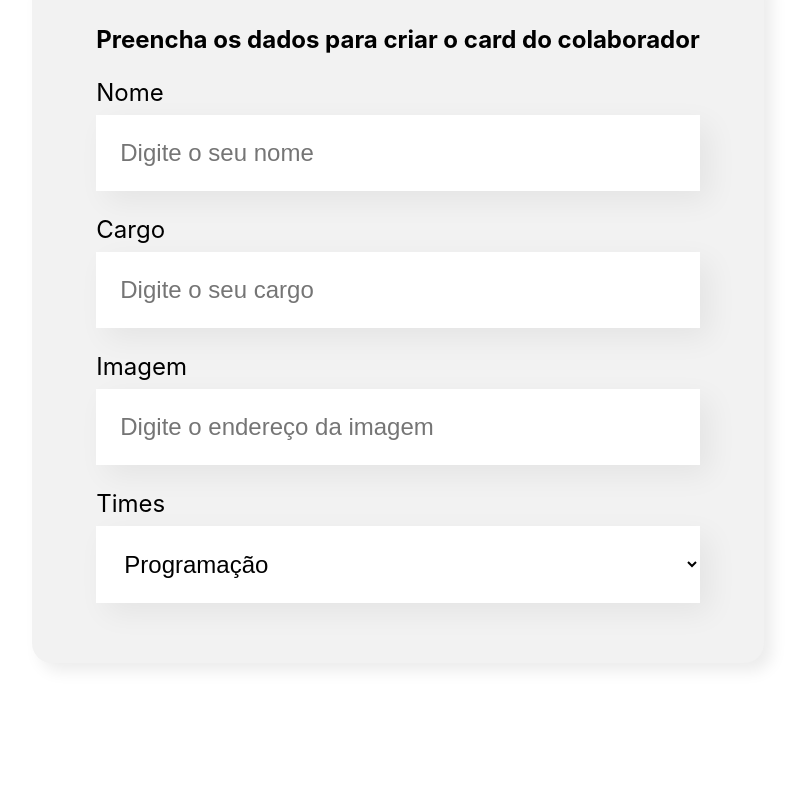
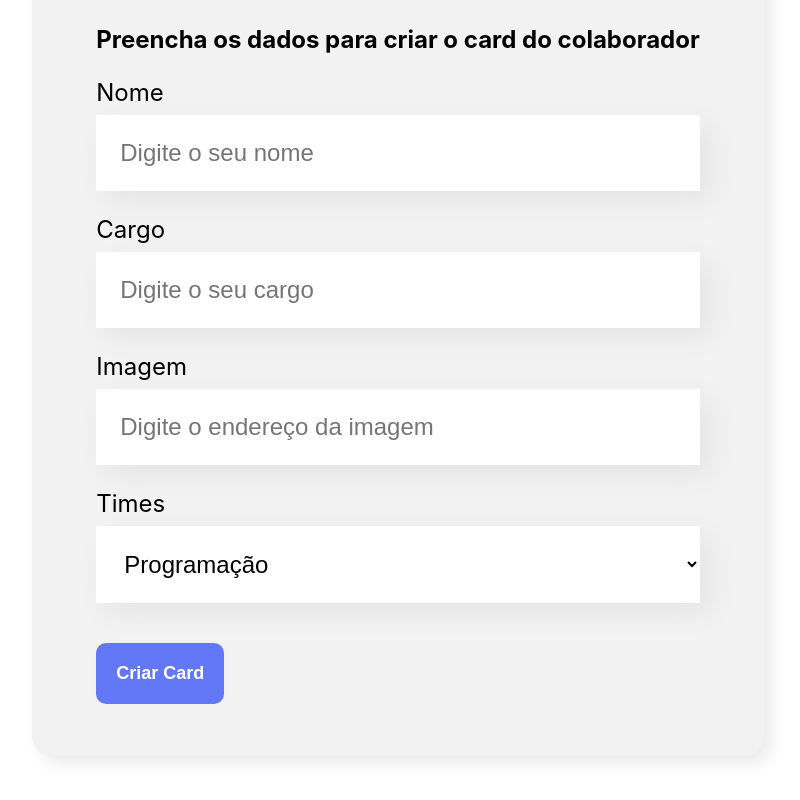
Before and after one commit to esantos92/organo, a JavaScript app: page / in a window 1280 px wide. Shown: the part 609-1409 px from the top of the page, without its empty margins (242-1042 px from the left). Before the commit the page ends 1352 px from the top, so only its background shows below. Built offline with nearby package versions, Linux system fonts and the light colour scheme; the HTML template or start-up script is replaced by a standard one.

Commit message:
criando o botao - aula 04

```diff
--- /dev/null
+++ b/src/components/Botao/Botao.css
@@ -0,0 +1,15 @@
+.botao {
+  background-color: #6278f7;
+  border-radius: 10px;
+  font-weight: 700;
+  font-size: 18px;
+  padding: 20px;
+  border: none;
+  cursor: pointer;
+  color: #fff;
+  margin: 16px 0;
+}
+
+.botao:hover {
+  color: #95ffd4;
+}
--- /dev/null
+++ b/src/components/Botao/index.js
@@ -0,0 +1,11 @@
+import './Botao.css'
+
+const Botao = (props) => {
+  return (
+    <button className='botao'>
+      {props.children}
+    </button>
+  )
+}
+
+export default Botao
--- a/src/components/Formulario/index.js
+++ b/src/components/Formulario/index.js
@@ -1,3 +1,4 @@
+import Botao from '../Botao';
 import CampoTexto from '../CampoTexto'
 import ListaSuspensa from '../ListaSuspensa';
 import "./Formulário.css";
@@ -21,6 +22,9 @@
         <CampoTexto label="Cargo" placeholder="Digite o seu cargo" />
         <CampoTexto label="Imagem" placeholder="Digite o endereço da imagem" />
         <ListaSuspensa label="Times" itens ={times} />
+        <Botao>
+          Criar Card
+        </Botao>
       </form>
     </section>
   );
```
